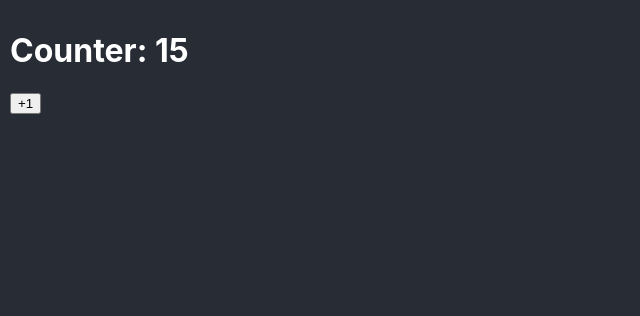
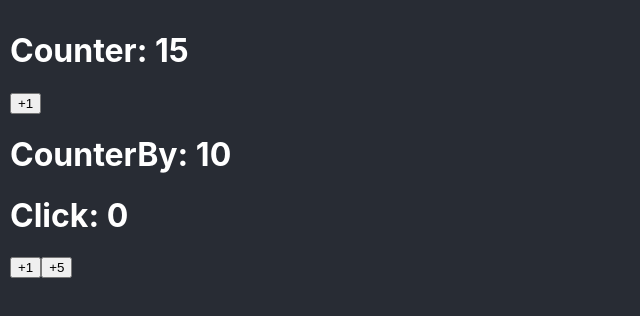
Before and after one commit to pmpeloc/bases, a React (Create React App) app: page / in a window 1280 px wide. Shown: the top 316 px of the page, without its empty margins (0-640 px from the left). Built offline with nearby package versions, Linux system fonts and the light colour scheme.

Commit message:
Manejar un objeto como estado

```diff
--- a/src/App.tsx
+++ b/src/App.tsx
@@ -1,9 +1,11 @@
 import { Counter } from './bases/Counter';
+import { CounterBy } from './bases/CounterBy';
 
 function App() {
   return (
     <>
       <Counter initialValue={15} />
+      <CounterBy />
     </>
   );
 }
--- /dev/null
+++ b/src/bases/CounterBy.tsx
@@ -0,0 +1,30 @@
+import { useState } from 'react';
+
+interface Props {
+  initialValue?: number;
+}
+
+export const CounterBy = ({ initialValue = 10 }: Props) => {
+  const [counterState, setCounterState] = useState({
+    counter: initialValue,
+    clicks: 0,
+  });
+
+  const { counter, clicks } = counterState;
+
+  const handleClick = (value: number) => {
+    setCounterState((prev) => ({
+      counter: prev.counter + value,
+      clicks: prev.clicks + 1,
+    }));
+  };
+
+  return (
+    <>
+      <h1>CounterBy: {counter}</h1>
+      <h1>Click: {clicks}</h1>
+      <button onClick={() => handleClick(1)}>+1</button>
+      <button onClick={() => handleClick(5)}>+5</button>
+    </>
+  );
+};
```
